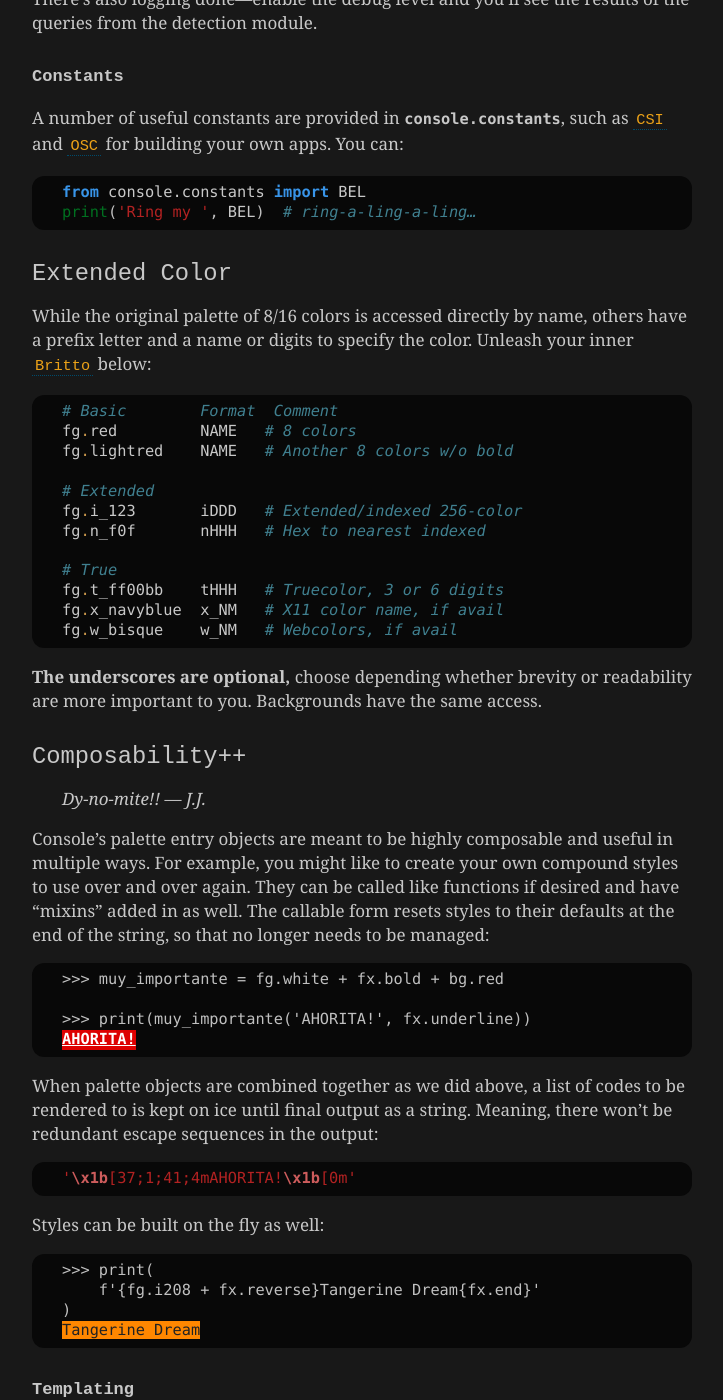
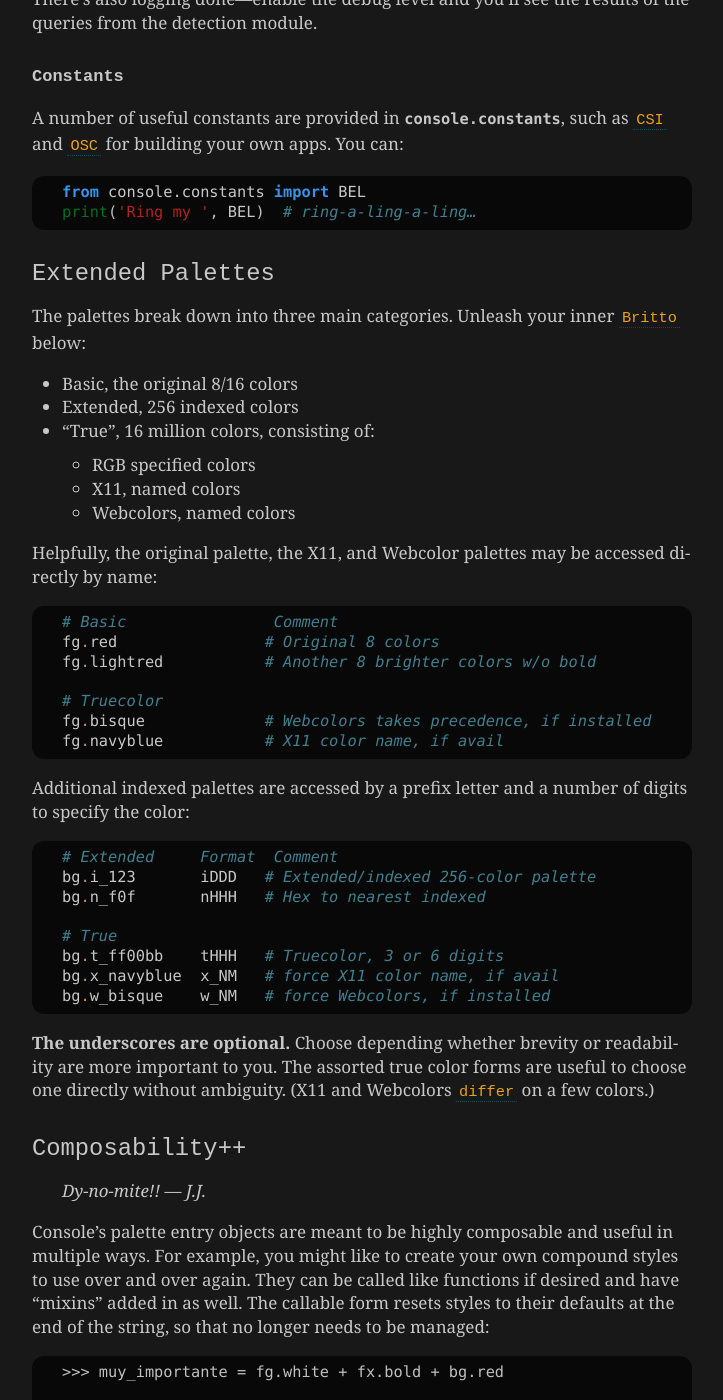
Before and after one commit to mixmastamyk/console, a Sphinx documentation site: the page built from docs/readme.rst, in a window 1280 px wide and 1400 px high, scrolled down 2308 px. Shown: the whole window, without its empty margins (388-1111 px from the left). Built offline with Sphinx 7.4.7, drawn with Linux system fonts in a browser that asks for light colours; some of the changed text lies outside the part shown.

Commit message:
enh: named true colors are now avail w/o prefix

```diff
--- a/docs/readme.rst
+++ b/docs/readme.rst
@@ -180,33 +180,60 @@ You can:
     print('Ring my ', BEL)  # ring-a-ling-a-ling…
 
 
-Extended Color
-~~~~~~~~~~~~~~~
+Extended Palettes
+~~~~~~~~~~~~~~~~~~~
 
-While the original palette of 8/16 colors is accessed directly by name,
-others have a prefix letter and a name or digits to specify the color.
+The palettes break down into three main categories.
 Unleash your inner
 `Britto <https://www.art.com/gallery/id--a266/romero-britto-posters.htm>`_
 below:
 
+- Basic, the original 8/16 colors
+- Extended, 256 indexed colors
+- "True", 16 million colors, consisting of:
+
+  - RGB specified colors
+  - X11, named colors
+  - Webcolors, named colors
+
+Helpfully,
+the original palette,
+the X11,
+and Webcolor palettes
+may be accessed directly by name:
+
 .. code-block:: python
 
-    # Basic        Format  Comment
-    fg.red         NAME   # 8 colors
-    fg.lightred    NAME   # Another 8 colors w/o bold
+    # Basic                Comment
+    fg.red                # Original 8 colors
+    fg.lightred           # Another 8 brighter colors w/o bold
 
-    # Extended
-    fg.i_123       iDDD   # Extended/indexed 256-color
-    fg.n_f0f       nHHH   # Hex to nearest indexed
+    # Truecolor
+    fg.bisque             # Webcolors takes precedence, if installed
+    fg.navyblue           # X11 color name, if avail
+
+
+Additional indexed palettes are accessed by a prefix letter and a number of
+digits to specify the color:
+
+.. code-block:: python
+
+    # Extended     Format  Comment
+    bg.i_123       iDDD   # Extended/indexed 256-color palette
+    bg.n_f0f       nHHH   # Hex to nearest indexed
 
     # True
-    fg.t_ff00bb    tHHH   # Truecolor, 3 or 6 digits
-    fg.x_navyblue  x_NM   # X11 color name, if avail
-    fg.w_bisque    w_NM   # Webcolors, if avail
+    bg.t_ff00bb    tHHH   # Truecolor, 3 or 6 digits
+    bg.x_navyblue  x_NM   # force X11 color name, if avail
+    bg.w_bisque    w_NM   # force Webcolors, if installed
 
-**The underscores are optional,**
-choose depending whether brevity or readability are more important to you.
-Backgrounds have the same access.
+**The underscores are optional.**
+Choose depending whether brevity or readability are more important to you.
+The assorted true color forms are useful to choose one directly without
+ambiguity.
+(X11 and Webcolors
+`differ <https://en.wikipedia.org/wiki/X11_color_names#Clashes_between_web_and_X11_colors_in_the_CSS_color_scheme>`_
+on a few colors.)
 
 
 Composability++
@@ -309,6 +336,11 @@ tests can be run from the install folder.
     ⏵ pytest -s
 
 
+Contributions
+------------------
+
+Could use some help on Windows and MacOS as my daily driver is a Tux racer.
+
 
 Legalese
 ----------------
--- a/setup.py
+++ b/setup.py
@@ -22,7 +22,7 @@ tests_require = ('pyflakes', 'pytest', 'readme_renderer'),
 
 def slurp(filename):
     try:
-        with open(join(dirname(__file__), filename)) as infile:
+        with open(join(dirname(__file__), filename), encoding='utf8') as infile:
             return infile.read()
     except FileNotFoundError:
         pass  # needed at upload time, not install time
@@ -30,7 +30,7 @@ def slurp(filename):
 setup(
     name                = 'console',
     description         = 'Comprehensive utility library for terminals. '
-                          'Better, stronger, faster',
+                          'Better, stronger, faster.',
     author_email        = 'mixmastamyk@github.com',
     author              = 'Mike Miller',
     extras_require      = extras_require,
```
Also changed, not shown: readme.rst (+48 -16 lines), 5 other files.
